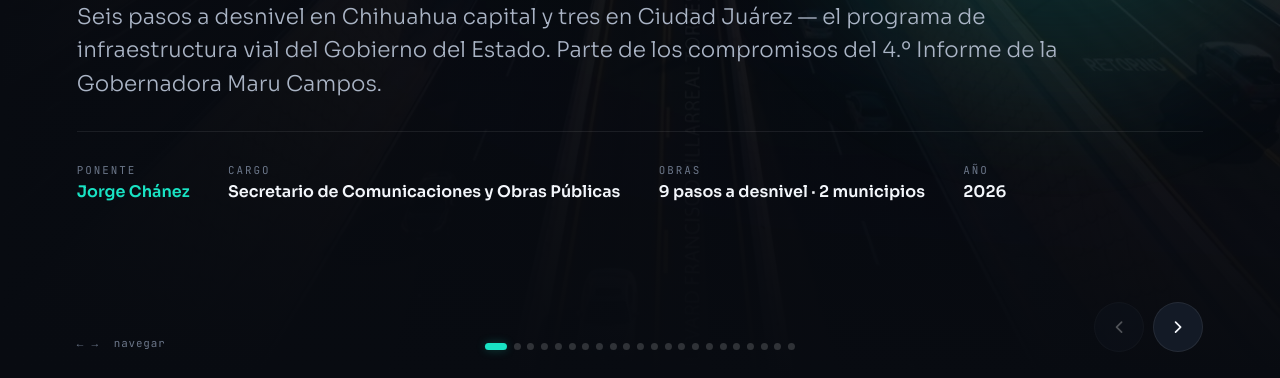
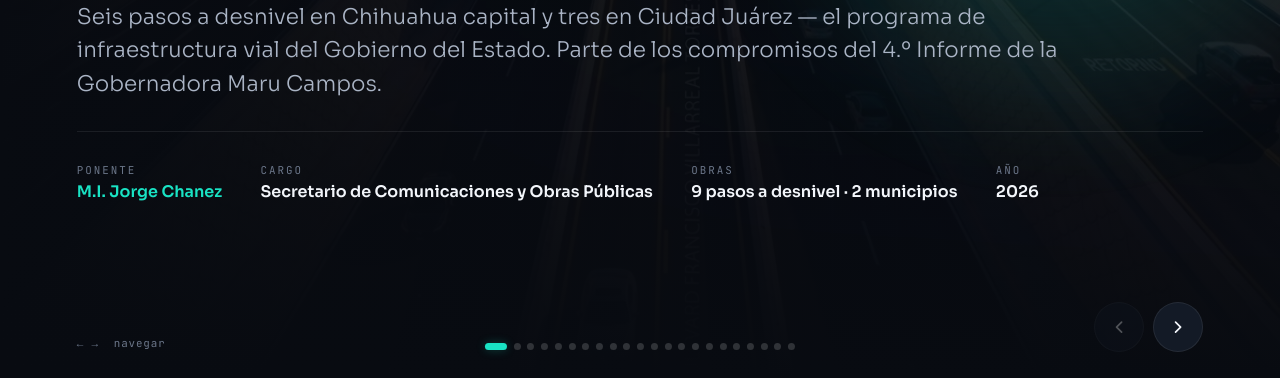
Before and after one commit to valdezdev92/scop-2026-pitch-deck, a website: page index.html in a window 1280 px wide. Shown: the part 422-800 px from the top of the page. Drawn offline with Linux system fonts and the light colour scheme.

Commit message:
Cambiar nombre: Jorge Chánez → M.I. Jorge Chanez

```diff
--- a/index.html
+++ b/index.html
@@ -202,7 +202,7 @@
         <h1 class="hero rv">Nueve obras que<br><span class="grad">mueven a Chihuahua.</span></h1>
         <p class="lead rv" style="margin-top:var(--gap);">Seis pasos a desnivel en Chihuahua capital y tres en Ciudad Juárez — el programa de infraestructura vial del Gobierno del Estado. Parte de los compromisos del 4.º Informe de la Gobernadora Maru Campos.</p>
         <div class="cover-meta rv">
-          <div class="m"><span class="k">Ponente</span><span class="v accent">Jorge Chánez</span></div>
+          <div class="m"><span class="k">Ponente</span><span class="v accent">M.I. Jorge Chanez</span></div>
           <div class="m"><span class="k">Cargo</span><span class="v">Secretario de Comunicaciones y Obras Públicas</span></div>
           <div class="m"><span class="k">Obras</span><span class="v">9 pasos a desnivel · 2 municipios</span></div>
           <div class="m"><span class="k">Año</span><span class="v">2026</span></div>
@@ -711,7 +711,7 @@
         <p class="quote rv" style="margin-top:var(--gap);">«Estamos ejecutando obra pública que impacta directamente en la vida diaria de las personas, tanto en sus traslados como en el acceso a servicios.»</p>
         <div class="contact-grid rv">
           <div class="c"><div class="k">Dependencia</div><div class="v">Secretaría de Comunicaciones y Obras Públicas</div></div>
-          <div class="c"><div class="k">Ponente</div><div class="v">Jorge Chánez · Secretario SCOP</div></div>
+          <div class="c"><div class="k">Ponente</div><div class="v">M.I. Jorge Chanez · Secretario SCOP</div></div>
           <div class="c"><div class="k">Gobierno</div><div class="v">Estado de Chihuahua · 2026</div></div>
         </div>
       </div>
```
